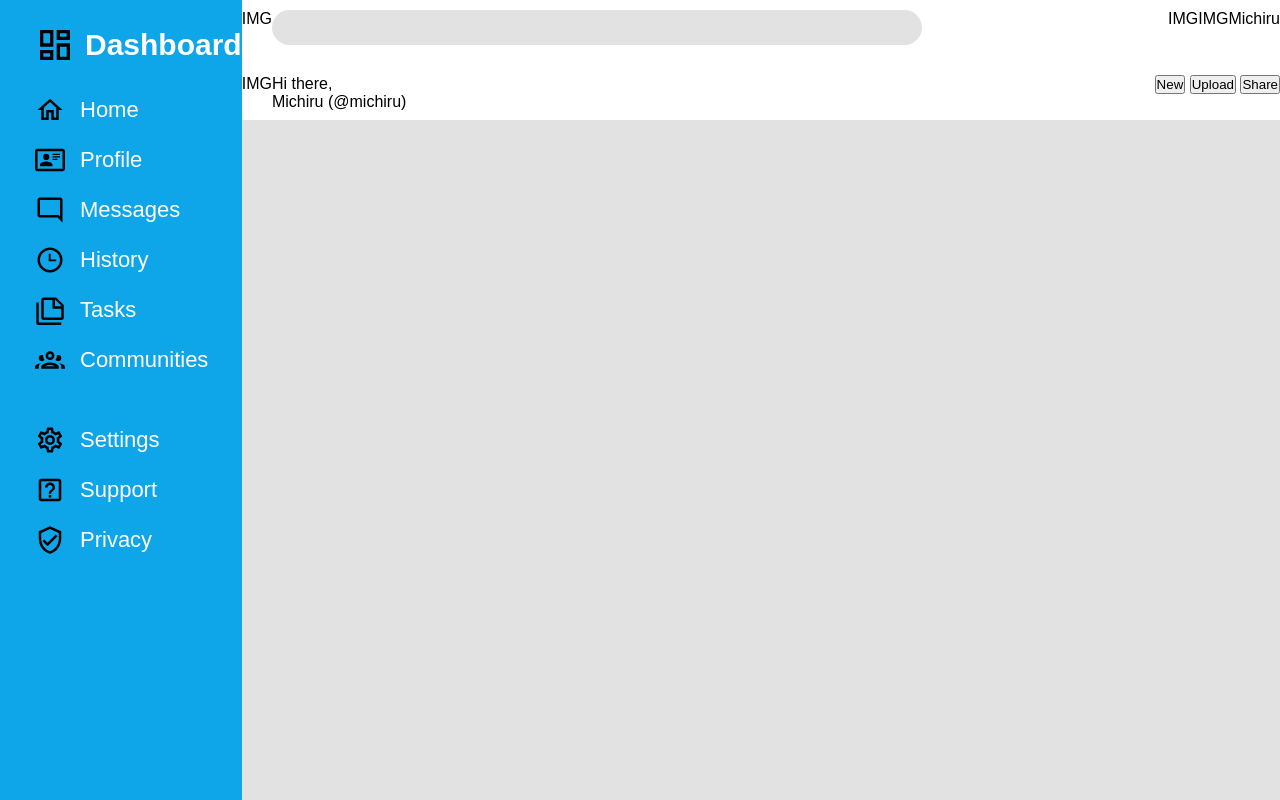
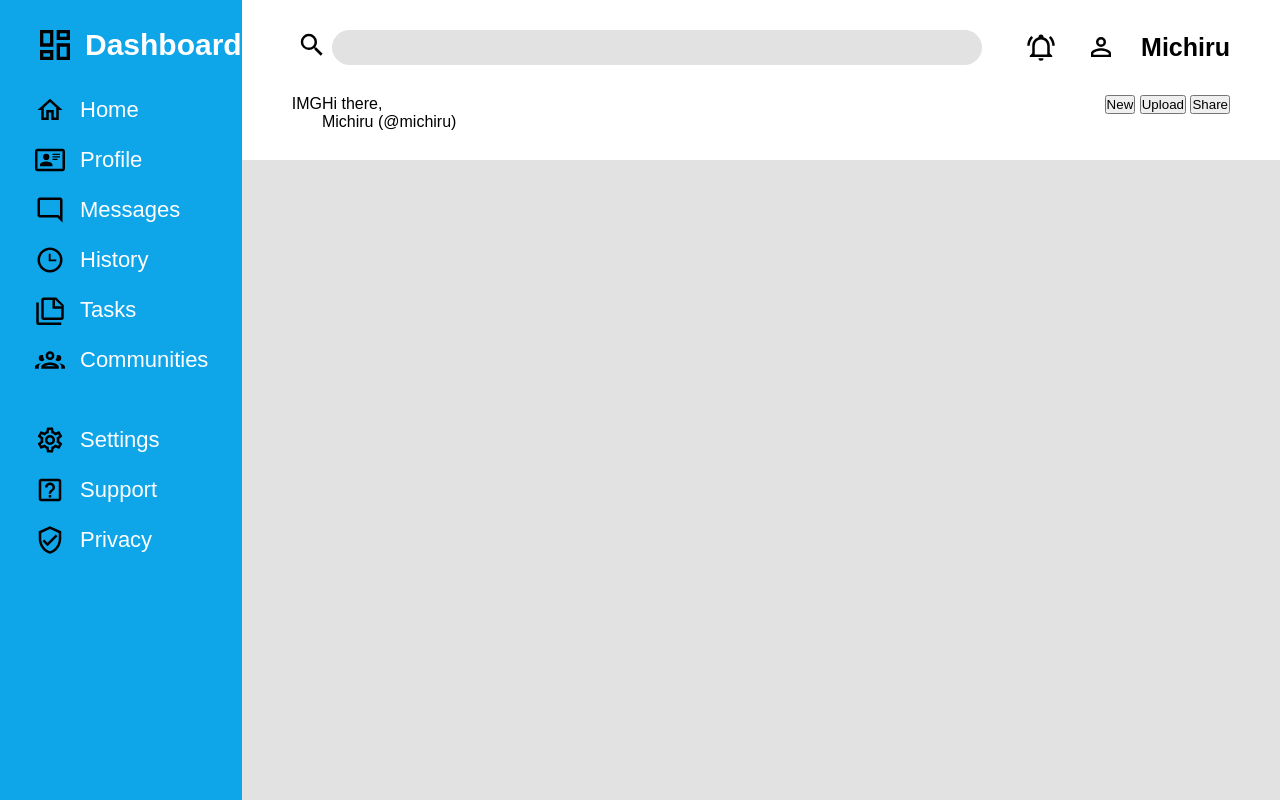
Before and after one commit to Chirumi/adminDashboard, a plain HTML site: page index.html in a window 1280 px wide. Drawn offline with Linux system fonts and the light colour scheme.

Commit message:
Finish top header

```diff
--- a/index.html
+++ b/index.html
@@ -49,12 +49,12 @@
         <div class="header">
                 <div class="topHeader">
                     <div class="leftTopHeader">
-                        <div>IMG</div>
+                        <img src="./logos/magnify.svg" alt="" srcset="">
                         <input type="search" name="searchBar" id="searchBar">
                     </div>
                     <div class="rightTopHeader">
-                        <div>IMG</div>
-                        <div>IMG</div>
+                        <img src="./logos/bell-ring-outline.svg" alt="" srcset="">
+                        <img src="./logos/account-outline.svg" alt="" srcset="">
                         <div>Michiru</div>
                     </div>
                 </div>
--- a/style.css
+++ b/style.css
@@ -18,20 +18,21 @@
     gap: 10px;
 }
 
+img {
+    height: 30px;
+    width: 40px;
+}
+
 img[alt="dbIcon"] {
     height: 40px;
     width: 50px;
 }
 
-li img {
-    height: 30px;
-    width: 40px;
-}
 
 .container {
     display: grid;
     grid-template-columns: 1fr 5fr;
-    grid-template-rows: 15vh 85vh;
+    grid-template-rows: 20vh 80vh;
     grid-template-areas:
     "sideBar header"
     "sideBar content"
@@ -42,6 +43,8 @@ li img {
     flex-direction: column;
     justify-content: center;
     gap: 30px;
+    padding-right: 50px;
+    padding-left: 50px;
 }
 
 input[type="search"] {
@@ -62,6 +65,16 @@ input[type="search"] {
 .leftBotHeader,
 .leftTopHeader {
     display: flex;
+}
+
+.rightTopHeader div {
+    font-size: 25px;
+    font-weight: bolder;
+}
+
+.rightTopHeader {
+    align-items: center;
+    gap: 20px;
 }
 
 .sideBar{
```
Also changed, not shown: logos/account-outline.svg (added), logos/bell-ring-outline.svg (added), logos/magnify.svg (added).
